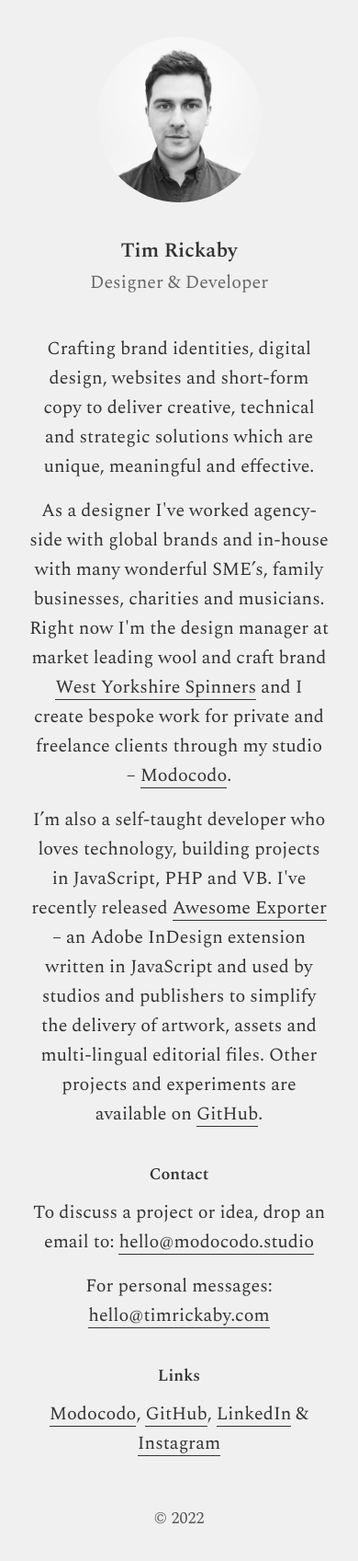
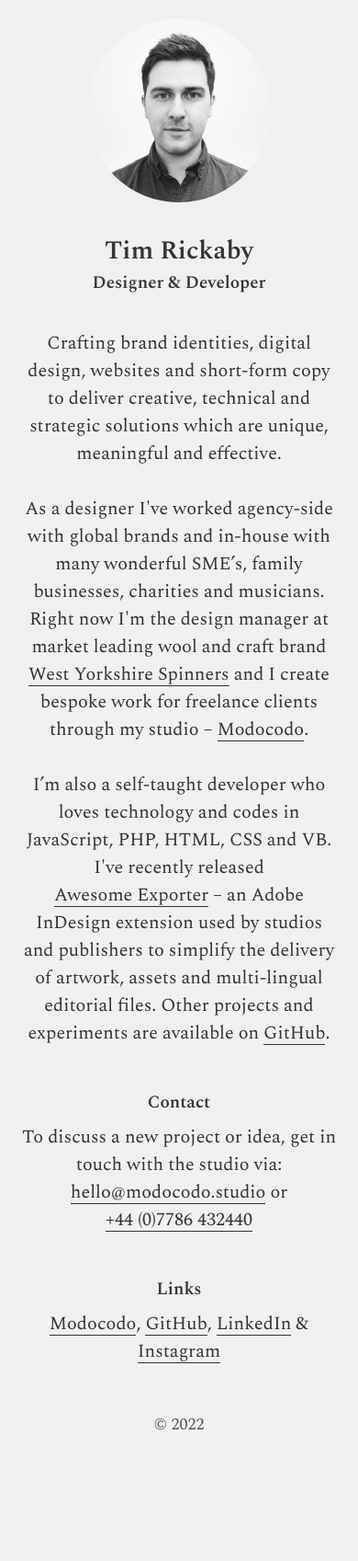
Before and after one commit to timrickaby/timrickaby.com, a PHP site: page / in a window 390 px wide. Shown: the whole page at 92% size. After the commit the page ends 1555 px from the top, so only its background shows below. Run offline with PHP 8.4, Linux system fonts and the light colour scheme; some web fonts are replaced.

Commit message:
Profile and style updates.

```diff
--- a/index.php
+++ b/index.php
@@ -44,19 +44,18 @@
 
 				<p>Crafting brand identities, digital design, websites and short-form copy to deliver creative, technical and strategic solutions which are unique, meaningful and effective.</p>
 
-				<p>
-				As a designer I've worked agency-side with global brands and in-house with many wonderful SME’s, family businesses, charities and musicians.
+				<p>As a designer I've worked agency-side with global brands and in-house with many wonderful SME’s, family businesses, charities and musicians.
 				Right now I'm the design manager at market leading wool and craft brand <a href="https://instagram.com/westyorkshirespinners" target="_blank">West Yorkshire Spinners</a>
-				and I create bespoke work for private and freelance clients through my studio – <a href="https://modocodo.studio" target="_blank">Modocodo</a>.</p>
+				and I create bespoke work for freelance clients through my studio – <a href="https://modocodo.studio" target="_blank">Modocodo</a>.</p>
 
-				<p>I’m also a self-taught developer who loves technology, building projects in JavaScript, PHP and VB. I've recently released
+				<p>I’m also a self-taught developer who loves technology and codes in JavaScript, PHP, HTML, CSS and VB. I've recently released
 				<a href="https://awesomeexporter.com" target="_blank">Awesome Exporter</a> –
-				an Adobe InDesign extension written in JavaScript and used by studios and publishers to simplify the delivery of artwork, assets and multi-lingual editorial files.
-				Other projects and experiments are available on <a href="https://github.com/timrickaby" target="_blank">GitHub</a>.
+				an Adobe InDesign extension used by studios and publishers to simplify the delivery of artwork, assets and multi-lingual editorial files.
+				Other projects and experiments are available on <a href="https://github.com/timrickaby" target="_blank">GitHub</a>.</p>
 
 				<h3>Contact</h3>
-				<p>To discuss a project or idea, drop an email to: <a href="mailto:hello@modocodo.studio" target="_blank">hello@modocodo.studio</a></p>
-				<p>For personal messages: <a href="mailto:hello@timrickaby.com" target="_blank">hello@timrickaby.com</a></p>
+				<p>To discuss a new project or idea, get in touch with the studio via: <a href="mailto:hello@modocodo.studio" target="_blank">hello@modocodo.studio</a> or
+				<a href="tel:+447786432440">+44 (0)7786 432440</a></p>
 
 				<h3>Links</h3>
 				<p><a href="https://modocodo.studio" target="_blank">Modocodo</a>,
--- a/style.css
+++ b/style.css
@@ -45,7 +45,7 @@ body {
 	font-family: 'Spectral', serif !important;
 	font-weight: 300;
 	font-size: 20px;
-	line-height: 32px;
+	line-height: 30px;
 	color: #333333;
 	word-wrap: break-word;
 	text-rendering: optimizeLegibility;
@@ -55,7 +55,7 @@ body {
 	-webkit-tap-highlight-color: rgba(0, 0, 0, 0);
 }
 
-	a { display:inline-block; position: relative; color: #333333; }
+a { display: inline-block; position: relative; color: #333333; }
 a:hover { color: #333; }
 a::before {
 	content: "";
@@ -75,26 +75,26 @@ body {
 a.faded::before { background-color: #969696 !important; }
 
 h1 {
-		font-size: 22px;
+	font-size: 28px;
 	font-weight: 600;
 	line-height: 25px;
-		color: #333333;
-		margin: 0 0 6px 0;
+	margin: 0 0 12px 0;
 }
 h2 {
+	font-size: 19px;
+	font-weight: 600;
+	line-height: 21px;
 	margin: 0 0 40px 0;
-		color: #999999;
 }
 h3 {
-		font-size: 18px;
+	font-size: 19px;
 	font-weight: 600;
-		line-height: 27px;
-		color: #333333;
-		margin: 36px 0 12px 0;
+	line-height: 21px;
+	margin: 50px 0 12px 0;
 }
 
 p {
-		margin: 0 0 16px 0;
+	margin: 0 0 20px 0;
 	padding: 0;
 	word-wrap: break-word;
 }
@@ -114,7 +114,7 @@ body {
 /* Page Layout */
 #page { width: 900px; margin: 70px 0 0 120px; }
 
-#identity { margin-bottom: 50px; }
+#identity { margin-bottom: 40px; }
 #identity img { display: block; width: 150px; height: 150px; border-radius: 50%; margin-left: -8px }
 
 #profile a::before {
@@ -137,7 +137,7 @@ body {
 	box-shadow: 0 0 1px rgba(0, 0, 0, 0.05);
 }
 
-#footer { padding: 70px 0 40px 0; color: #999999; font-size: 0.9em; }
+#footer { padding: 50px 0 40px 0; color: #999999; font-size: 0.9em; }
 #footer a { color: #999999; }
 
 
@@ -166,10 +166,6 @@ body {
 /* Small Tablets */
 @media only screen and (min-width: 769px) and (max-width: 1023px)
 {
-	h2 {
-		color: #666666;
-	}
-
 	.row [class*='column-']:not(.fixed) {
 		width: 100% !important;
 		margin-right: 0 !important;
@@ -192,10 +188,6 @@ body {
 /* Phones */
 @media only screen and (max-width: 768px)
 {
-	h2 {
-		color: #666666;
-	}
-
 	a::before {
 		content: "";
 		position: absolute;
@@ -210,16 +202,22 @@ body {
 	}
 	a:hover::before { transform: none; }
 
+	p {
+		margin: 0 0 30px 0;
+		padding: 0;
+		word-wrap: break-word;
+	}
+
 	.row [class*='column-']:not(.fixed) {
 		width: 100%;
 		margin-right: 0;
 		clear: both;
 	}
 
-	#page { width: 90%; padding: 40px 0 0 0; margin: 0 auto 0 auto; }
+	#page { width: 95%; padding: 20px 0 0 0; margin: 0 auto 0 auto; }
 
-	#identity { margin-bottom: 10px }
-	#identity img { display: block; margin: auto; width: 180px; height: 180px; }
+	#identity { margin-bottom: 5px; }
+	#identity img { display: block; margin: auto; width: 200px; height: 200px; }
 
 	#profile { text-align: center; margin: 40px 0 40px 0; padding: 0 12px 0 12px; }
 
```
Lines whose indentation alone changed are shown as unchanged.
